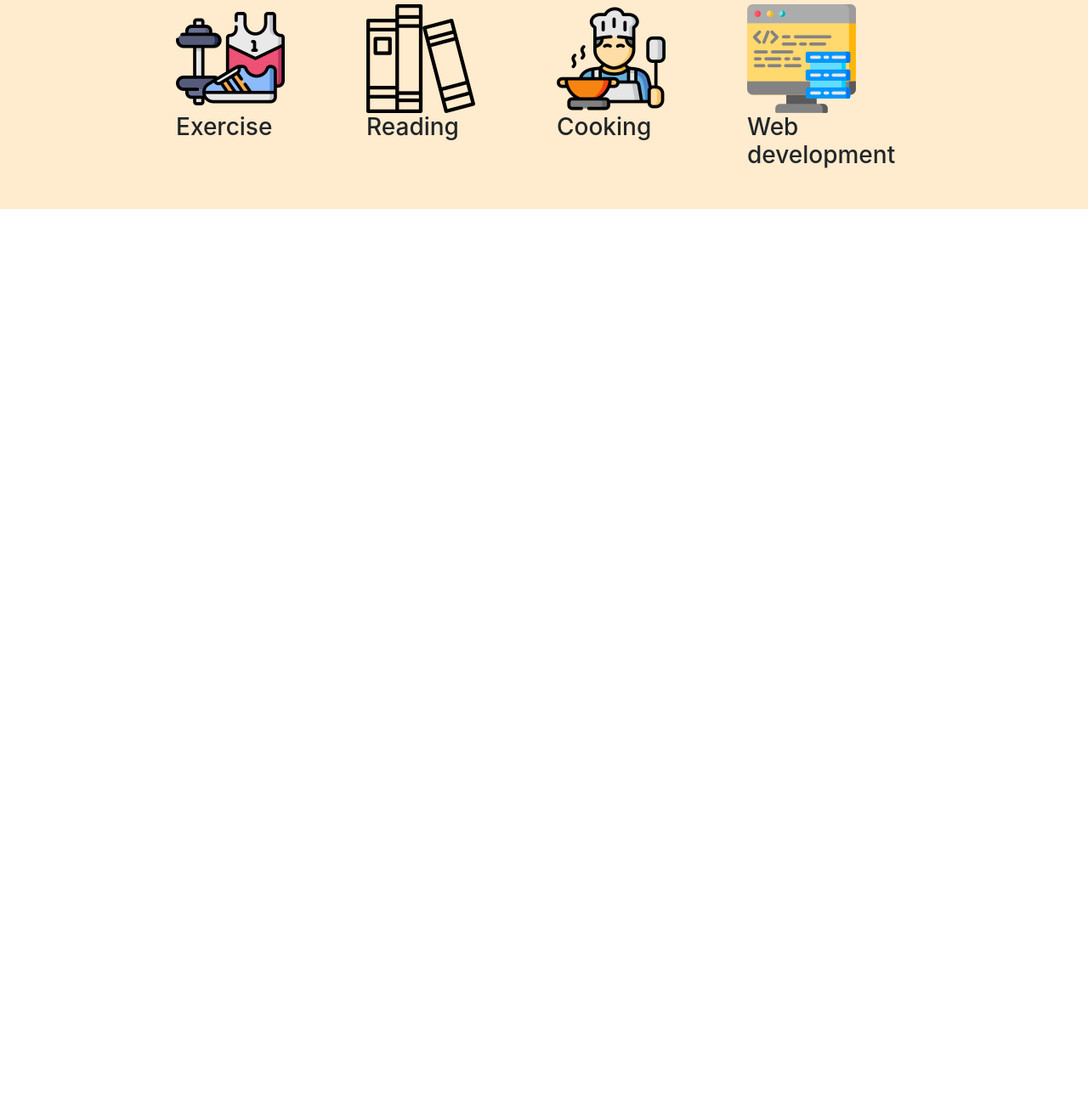
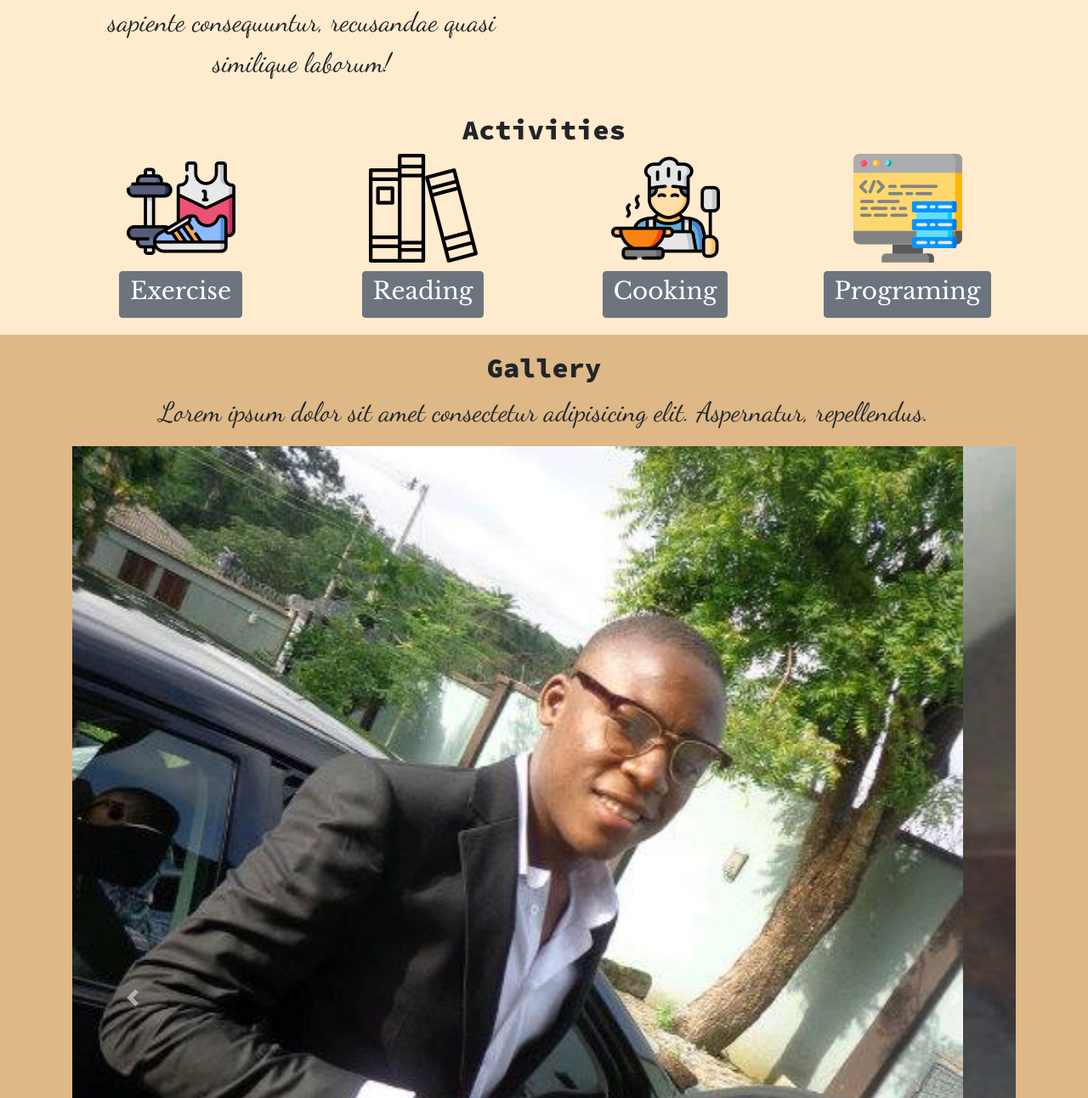
Before and after one commit to Generallyt/bootstrap-PS, a plain HTML site: page index.html in a window 1280 px wide. Shown: the part 968-2260 px from the top of the page at 85% size. Before the commit the page ends 1214 px from the top, so only its background shows below. Drawn offline with nearby package versions, Linux system fonts and the light colour scheme.

Commit message:
Add files via upload

```diff
--- a/index.html
+++ b/index.html
@@ -4,18 +4,34 @@
 <head>
     <meta charset="UTF-8">
     <meta name="viewport" content="width=device-width, initial-scale=1.0">
+    <title>Yusuf Luqman</title>
+
+    <!-- fonts link -->
+    <link
+        href="https://fonts.googleapis.com/css2?family=Dancing+Script:wght@400;600;700&family=Libre+Baskerville:ital,wght@0,400;0,700;1,400&family=Source+Code+Pro:ital,wght@0,900;1,600;1,700&display=swap"
+        rel="stylesheet">
 
     <!-- bootstrap link -->
     <link rel="stylesheet" href="bootstrap-4.4.1-dist/css/bootstrap.min.css">
 
+
+    <link rel="stylesheet" href="https://stackpath.bootstrapcdn.com/bootstrap/4.4.1/css/bootstrap.min.css" integrity="sha384-Vkoo8x4CGsO3+Hhxv8T/Q5PaXtkKtu6ug5TOeNV6gBiFeWPGFN9MuhOf23Q9Ifjh" crossorigin="anonymous">
+
+    <!-- javascript -->
+     <script src="https://code.jquery.com/jquery-3.4.1.slim.min.js" integrity="sha384-J6qa4849blE2+poT4WnyKhv5vZF5SrPo0iEjwBvKU7imGFAV0wwj1yYfoRSJoZ+n" crossorigin="anonymous"></script>
+     <script src="https://cdn.jsdelivr.net/npm/popper.js@1.16.0/dist/umd/popper.min.js" integrity="sha384-Q6E9RHvbIyZFJoft+2mJbHaEWldlvI9IOYy5n3zV9zzTtmI3UksdQRVvoxMfooAo" crossorigin="anonymous"></script>
+     <script src="https://stackpath.bootstrapcdn.com/bootstrap/4.4.1/js/bootstrap.min.js" integrity="sha384-wfSDF2E50Y2D1uUdj0O3uMBJnjuUD4Ih7YwaYd1iqfktj0Uod8GCExl3Og8ifwB6" crossorigin="anonymous"></script>
+
     <!-- css link -->
     <link rel="stylesheet" href="style.css">
 
-    <title>Yusuf Luqman</title>
+
+
+
 </head>
 
 <body>
-    <div class="container-fluid">
+
     <nav class="navbar navbar-expand-lg navbar-dark bg-dark ">
         <a class="navbar-brand" href="">LYT</a>
         <button class="navbar-toggler" type="button" data-toggle="collapse" data-target="#navbarTogglerDemo03"
@@ -25,18 +41,19 @@
         <div class="collapse navbar-collapse" id="#navbarTogglerDemo03">
             <ul class="navbar-nav ml-auto">
                 <li class="nav-item">
-                        <a class="nav-link" href="">Background</a>
+                    <a class="nav-link" href="#background">Background</a>
                 </li>
                 <li class="nav-item">
-                        <a class="nav-link" href="">About Me</a>
+                    <a class="nav-link" href="#About">About Me</a>
                 </li>
                 <li class="nav-item">
-                        <a class="nav-link" href="">Activities</a>
+                    <a class="nav-link" href="#Activities">Activities</a>
                 </li>
             </ul>
         </div>
     </nav>
-        <div class="jumbotron bg-img" style="height: 500px; width: 400px padding-top: ;">
+    <div class="container-fluid">
+        <div class="jumbotron bg-img" id="background" style="height: 500px; width: 400px padding-top: ;">
         </div>
         <div class="container" id="About">
             <div class="row">
@@ -48,7 +65,7 @@
                         Quod totam quae excepturi sapiente consequuntur, recusandae quasi similique laborum!</p>
                 </div>
                 <div class="col-md-6">
-                    <img class="profile-pic ml-auto" src="images/lyt-profile-pic.jpg" alt="luqman-yusuf-img">
+                    <img class="profile-pic ml-auto" src="images/caro-lyt-img3.jpg" alt="luqman-yusuf-img">
                 </div>
             </div>
         </div>
@@ -59,24 +76,59 @@
             <div class="row">
                 <div class="col">
                     <img src="images/exercise-img.png" alt="exercise-img">
-                    <h3> Exercise </h3>
+                    <button type="button" class="btn btn-secondary" data-container="body" data-toggle="popover" data-placement="top"
+                    data-content="Vivamus sagittis lacus vel augue laoreet rutrum faucibus."> <h3> Exercise </h3> </button>
                 </div>
                 <div class="col">
                     <img src="images/reading-img.png" alt="reading-img">
-                    <h3>Reading</h3>
+                    <button type="button" class="btn btn-secondary" data-container="body" data-toggle="popover" data-placement="top"
+                    data-content="Vivamus sagittis lacus vel augue laoreet rutrum faucibus."> <h3>Reading</h3> </button>
                 </div>
                 <div class="col">
                     <img src="images/cooking-img.png" alt="cooking-img">
-                    <h3>Cooking</h3>
+                    <button type="button" class="btn btn-secondary" data-container="body" data-toggle="popover" data-placement="top"
+                    data-content="Vivamus sagittis lacus vel augue laoreet rutrum faucibus."><h3>Cooking</h3>  </button>
                 </div>
                 <div class="col">
                     <img src="images/web dev-img.png" alt="web dev-img">
-                    <h3>Web development</h3>
+                    <button type="button" class="btn btn-secondary" data-container="body" data-toggle="popover" data-placement="top"
+                    data-content="Vivamus sagittis lacus vel augue laoreet rutrum faucibus."> <h3>Programing</h3> </button>
                 </div>
             </div>
         </div>
     </div>
     </div>
+    <section class="Gallery-section">
+        <h2>Gallery</h2>
+        <p>Lorem ipsum dolor sit amet consectetur adipisicing elit. Aspernatur, repellendus.</p>
+
+        <div id="Gallery" class="carousel slide container" data-ride="carousel" data-interval="1000" data-pause="hover">
+            <div class="carousel-inner">
+                <div class="carousel-item active">
+                    <img src="images/caro-lyt-img2.jpg" class="d-block w-100 gal-img" alt="luqman-yusuf-img">
+                </div>
+                <div class="carousel-item">
+                    <img src=" images/lyt-profile-pic.jpg" class="d-block w-100 " alt="luqman-yusuf-img">
+                </div>
+                <div class="carousel-item">
+                    <img src=" images/caro-lyt-bg-pic.jpg" class="d-block w-100" alt="luqman-yusuf-img">
+                </div>
+                <div class="carousel-item">
+                    <img src=" images/caro-lyt-img.jpg" class="d-block w-100" alt="luqman-yusuf-img">
+                </div>
+            </div>
+            <a class="carousel-control-prev" href="#Gallery" role="button" data-slide="prev">
+                <span class="carousel-control-prev-icon"></span>
+            </a>
+            <a class="carousel-control-next" href="#Gallery" role="button" data-slide="next">
+                <span class="carousel-control-next-icon"></span>
+            </a>
+        </div>
+    </section>
+
+
+
+
 </body>
 
 </html>
--- a/style.css
+++ b/style.css
@@ -1,11 +1,44 @@
 .bg-img{
     background-image: url(images/bg-img-nature.jpg);
     background-size: 100%;
+    background-blend-mode: normal;
 }
 .profile-pic{
     width:300px;
+    margin-left: auto;
+    border-radius: 100%;
 }
 .container-fluid{
-padding: 3% 15%;
 background-color: blanchedalmond;
+text-align: center;
 }
+.carousel-item{
+
+}
+.gal-img{
+    height: 200%;
+    width: 200%;
+}
+.Gallery-section{
+    text-align: center;
+    background-color: burlywood;
+    padding-top: 20px;
+}
+h2{
+    font-family: 'Source Code Pro', monospace;
+    font-size: xx-large;
+}
+h3{
+    font-family: 'Libre Baskerville', serif;
+}
+p{
+    font-family: 'Dancing Script', cursive;
+    font-size: xx-large;
+}
+#Activities{
+    padding-top: 20px;
+    padding-bottom: 20px;
+}
+.btn{
+    margin-top: 10px;
+}
```
Also changed, not shown: images/caro-lyt-bg-pic.jpg (added), images/caro-lyt-img.jpg (added), images/caro-lyt-img2.jpg (added), images/caro-lyt-img3.jpg (added), images/resized/caro-lyt-img2_513x600.jpg (added), images/resized/caro-lyt-img3_600x600.jpg (added), images/resized/caro-lyt-img_800x600.jpg (added), images/resized/lyt-profile-pic_600x600.jpg (added). Lines whose indentation alone changed are shown as unchanged.
